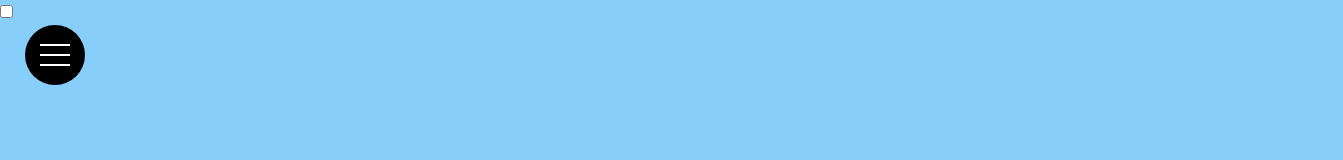
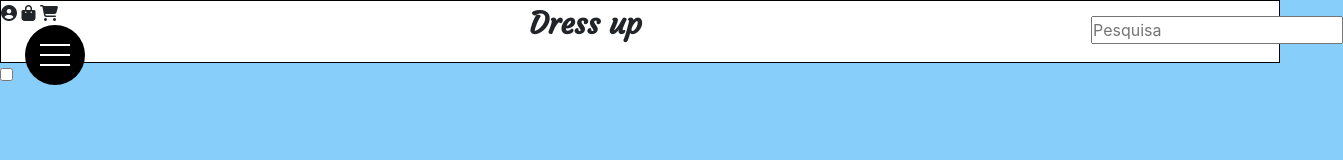
Before and after one commit to brunogomesifrn/info319roupas, a plain HTML site: page Roupas.html in a window 1280 px wide. Shown: the whole page, 1343 px wide, since content can reach past the window. Drawn offline with nearby package versions, Linux system fonts and the light colour scheme.

Commit message:
Criando a parte superior do site

```diff
--- a/index.html
+++ b/Roupas.html
@@ -6,10 +6,11 @@
 	<link rel="stylesheet" href="https://stackpath.bootstrapcdn.com/bootstrap/4.3.1/css/bootstrap.min.css" integrity="sha384-ggOyR0iXCbMQv3Xipma34MD+dH/1fQ784/j6cY/iJTQUOhcWr7x9JvoRxT2MZw1T" crossorigin="anonymous">
 	<link rel="stylesheet" type="text/css" href="dressup.css" />
 	<title>Dress up</title>
+	<script src="https://kit.fontawesome.com/4b06caa41b.js"></script>
+	<link href="https://fonts.googleapis.com/css?family=Courgette&display=swap" rel="stylesheet">
 </head>
 
 <style>
-
 
 *,
 *:before,
@@ -19,14 +20,21 @@
 	box-sizing: border-box;
 }
 
-
-
 </style>
 
 <body>
-<input id="menu-hamburguer" type="checkbox" >
 
 
+<div class= "logo">
+	<div class="row">
+<div class="col-1"><i class="fas fa-user-circle"></i> <i class="fas fa-shopping-bag"></i> <i class="fas fa-shopping-cart"></i></div>
+<div class="col-9"><p class="nomedosite">Dress up</p></div>
+<div class="col-2">
+<input type="text" name="pesquisa" placeholder="Pesquisa"/></div>
+</div>
+</div>
+
+<input id="menu-hamburguer" type="checkbox" >
 <div class="menu">
 
 	<span class="hamburguer"></span>
@@ -48,6 +56,7 @@
 
 
 
+
 <script src="https://code.jquery.com/jquery-3.3.1.slim.min.js" integrity="sha384-q8i/X+965DzO0rT7abK41JStQIAqVgRVzpbzo5smXKp4YfRvH+8abtTE1Pi6jizo" crossorigin="anonymous"></script>
 <script src="https://cdnjs.cloudflare.com/ajax/libs/popper.js/1.14.7/umd/popper.min.js" integrity="sha384-UO2eT0CpHqdSJQ6hJty5KVphtPhzWj9WO1clHTMGa3JDZwrnQq4sF86dIHNDz0W1" crossorigin="anonymous"></script>
 <script src="https://stackpath.bootstrapcdn.com/bootstrap/4.3.1/js/bootstrap.min.js" integrity="sha384-JjSmVgyd0p3pXB1rRibZUAYoIIy6OrQ6VrjIEaFf/nJGzIxFDsf4x0xIM+B07jRM" crossorigin="anonymous"></script>
--- a/dressup.css
+++ b/dressup.css
@@ -1,12 +1,29 @@
 body {
 	background: #87CEFA;
+}
+.logo{
+	background-color: white;
+	border:1px solid black;
+
+}
+
+.nomedosite{
+font-family: 'Courgette', cursive;
+text-align: center;
+font-size: 30px;
+font-weight: bold;
+
+}
+.col-2{
+	background-position: left;
+	margin-top: 15px;
 }
 
 .menu{
 
 	width: 60px;
 	height: 60px;
-	background: black;
+	background-color: black;
 	border-radius: 50%;
 	position: fixed;
 	top: 25px;
@@ -42,3 +59,4 @@ body {
 
 .hamburguer:after{
 	bottom: -10px;
+}
```
